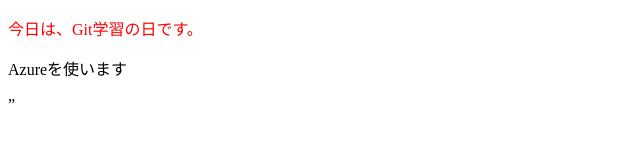
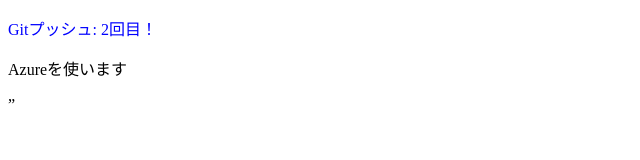
Before and after one commit to nowkoai/pj0311, a plain HTML site: page index.html in a window 1280 px wide. Shown: the whole page, without its empty margins (0-640 px from the left). Drawn offline with Linux system fonts and the light colour scheme.

Commit message:
second commit

```diff
--- a/index.html
+++ b/index.html
@@ -9,7 +9,7 @@
 </head>
 
 <body>
-  <p style="color:red">今日は、Git学習の日です。</p>
+  <p style="color:blue">Gitプッシュ: 2回目！</p>
   <p>Azureを使います</p>
 </body>
 
```
